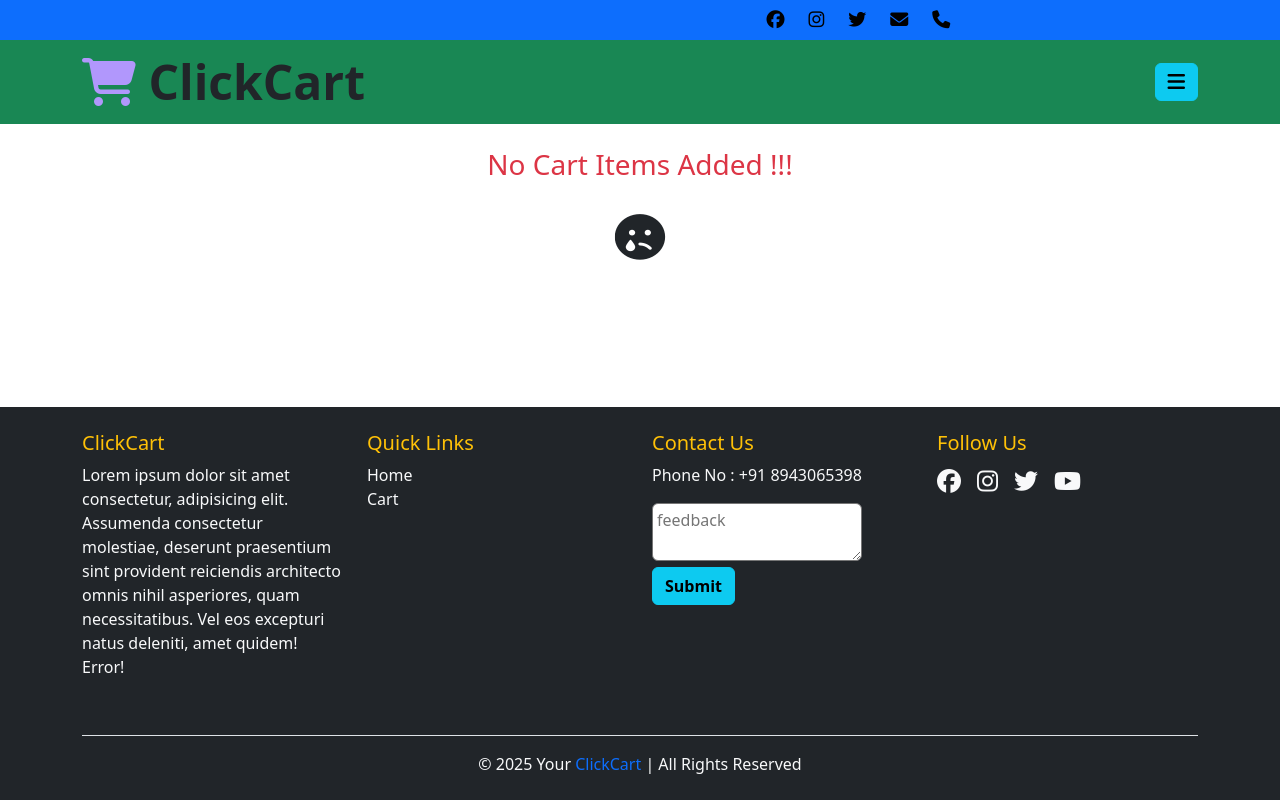
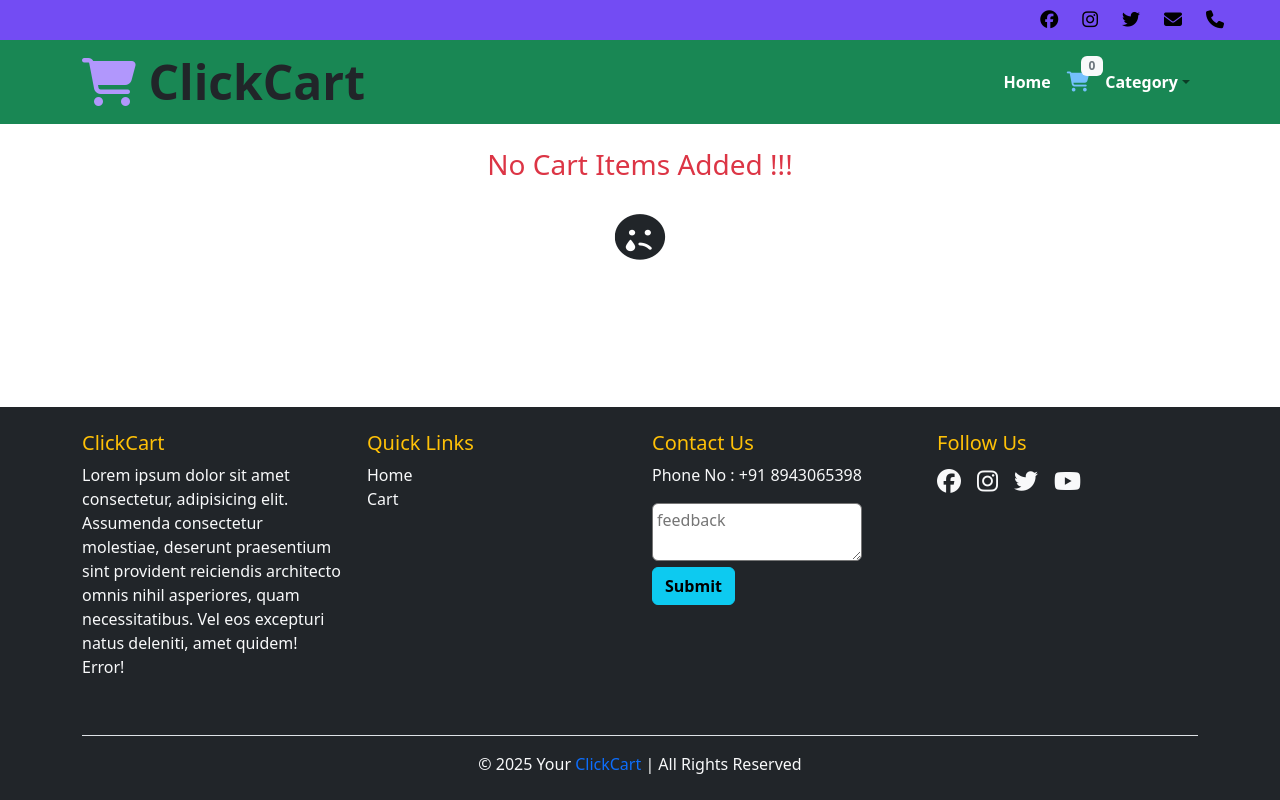
Before and after one commit to CodeCraft0001/e-commerce, a React (Vite) app: page /cart in a window 1280 px wide. Built offline with nearby package versions, Linux system fonts and the light colour scheme.

Commit message:
banner above Header, Proper addToCart, Proper Toggle Icon, Dynamic Product Details,etc

```diff
--- a/src/components/Header.css
+++ b/src/components/Header.css
@@ -5,9 +5,9 @@ background: linear-gradient(180deg, rgba(2,0,36,1) 0%, rgba(9,9,121,1) 50%, rgba
 
 .badge-top-right {
     position: absolute;
-    top: -11px;  /* Adjust the distance from the top */
-    right: -10px; /* Adjust the distance from the right */
+    top: -14px;  /* Adjust the distance from the top */
+    right: -14px; /* Adjust the distance from the right */
     font-size: 12px; /* Make it smaller */
-    padding: 3px 6px; /* Adjust padding */
-    border-radius: 75%; /* Make it round */
+    padding: 2px 4px; /* Adjust padding */
+    border-radius: 65%; /* Make it round */
   }
--- a/src/components/Header.jsx
+++ b/src/components/Header.jsx
@@ -1,4 +1,4 @@
-import React from 'react'
+import React, { use } from 'react'
 import Container from 'react-bootstrap/Container';
 import Nav from 'react-bootstrap/Nav';
 import Navbar from 'react-bootstrap/Navbar';
@@ -11,6 +11,7 @@ import './Header.css'
 import { useMediaQuery } from 'react-responsive';
 // import cartSlice from '../redux/slices/cartSlice'
 
+//Previous
 
 function Header() {
 
@@ -25,18 +26,37 @@ function Header() {
     setCartCount(cartlist.length)
   },[cartlist])
 
+  //1
+  useEffect(()=> {
+    const handleResize = () => {
+      isMobile
+    }
+
+    //2
+    window.addEventListener('resize', handleResize);
+    return () => window.removeEventListener('resize', handleResize); // Cleanup listener
+  }, []);
+
+
+
   console.log(cartCount);
 
-  const isMobile = useMediaQuery({maxWidth: 767})
+  const isMobile = useMediaQuery({maxWidth: 992})
+
+  const isSmallMobile = useMediaQuery({maxWidth : 768 })
 
 
   return (
     <div className='relative w-full'>
-      <div className='w-full bg-primary text-white d-flex justify-content-between fw-bold py-2 px-5 fixed top-0 z-50'
-      style={{ height: "40px" , display: "flex", alignItems: "center", overflow: "hidden" }}>
+      <div className='w-full  text-white d-flex fw-bold py-2 px-5 fixed top-0 z-50'
+      style={{ height: "40px" , display: "flex", alignItems: "center", overflow: "hidden", backgroundColor: isSmallMobile ? '#3081b0' : '#734cf3' }}>
         {/* 1 */}
-        <marquee className="d-inline-block" style={{ lineHeight: "normal", width: '75%' , whiteSpace: "nowrap", fontSize: isMobile ? "12px" : "18px" }}><span className=''>Holliday Offer Up to <span className='text-warning fa-fade pe-2'>50% OFF</span><i className="fa-solid fa-champagne-glasses" style={{color: "#611b6f",}} /></span></marquee>
-        <span className='w-50 d-flex gap-2' style={{marginLeft: 'auto'}}>
+        <marquee className="d-inline-block" style={{ lineHeight: "normal", width: '75%' , whiteSpace: "nowrap", fontSize: isMobile ? "12px" : "18px" }}>
+          <span>
+            Holliday Offer Up to <span className='text-warning fa-fade pe-2'>50% OFF</span><i className="fa-solid fa-champagne-glasses" style={{color: "#611b6f",}} />
+          </span>
+        </marquee>
+        <span className='d-flex gap-2' style={{marginLeft: 'auto'}}>
           {/* 2,3,4,5,6 */}
         <button className="fa-brands fa-facebook border-0 bg-transparent p-2"
          style={{fontSize : isMobile ? '12px' : '18px'}} />
@@ -60,22 +80,28 @@ function Header() {
             </Link>
           </Navbar.Brand>
 
+          {/* 3 Toggle Button Hide When in Desktop View */}
           {/* Toggle Button (Opens Sidebar) */}
-          <Button variant="info" className="ms-auto" onClick={() => setShow(true)}>
+          {isMobile&& (
+            <Button variant="info" className="ms-auto" onClick={() => setShow(true)}>
             <i className="fa-solid fa-bars fa-lg"></i>
           </Button>
+          )}
 
-          {/* Sidebar (Offcanvas) */}
-          <Offcanvas show={show} className='bg-secondary text-white ofCanva-custom' onHide={() => setShow(false)} placement="end">
+          {/* 4 In Desktop view Off Canvas disable(ignore) in Mobile Normal form */}
+          {isMobile ? (
+             /* Sidebar (Offcanvas) */
+
+            <Offcanvas show={show} className='bg-secondary text-white ofCanva-custom' onHide={() => setShow(false)} placement="end">
             <Offcanvas.Header closeButton closeVariant='white'>
               <Offcanvas.Title>Menu</Offcanvas.Title>
             </Offcanvas.Header>
             <Offcanvas.Body>
-              <Nav className="ms-auto flex-column">
-                <Nav.Link as={Link} to="/" className="nav-item fw-bold text-white">
+              <Nav className="ms-auto flex-column" >
+                <Nav.Link as={Link} onClick={()=>setShow(false)} to="/" className="nav-item fw-bold text-white">
                   Home
                 </Nav.Link>
-                <Nav.Link as={Link} to="/cart" className="nav-item fw-bold text-dark">
+                <Nav.Link  as={Link} onClick={()=>setShow(false)} to="/cart" className="nav-item fw-bold text-dark" >
                   <div className='position-relative d-inline-block text-white'>
                     Cart Items
                     <span className="badge bg-secondary text-light ms-2 badge-top-right">{cartCount}</span>
@@ -91,6 +117,31 @@ function Header() {
               </Nav>
             </Offcanvas.Body>
           </Offcanvas>
+
+          )
+        :
+        // Desktop View:
+        (
+          <Nav className="ms-auto d-flex align-items-center">
+              <Nav.Link as={Link} to="/" className="nav-item fw-bold text-white">
+                Home
+              </Nav.Link>
+              <Nav.Link as={Link} to="/cart" className="nav-item fw-bold text-dark">
+                <div className="position-relative d-inline-block text-white">
+                <i className="fa-solid fa-cart-shopping fa-lg" style={{color: "#74C0FC",}} /><span className="badge bg-light text-secondary ms-2 badge-top-right">{cartCount}</span>
+                </div>
+              </Nav.Link>
+              <NavDropdown title={<span className='text-white'>Category</span>} id="basic-nav-dropdown" className="nav-item fw-bold">
+                <NavDropdown.Item href="#action/3.1">Electronics</NavDropdown.Item>
+                <NavDropdown.Item href="#action/3.2">Fashion</NavDropdown.Item>
+                <NavDropdown.Item href="#action/3.3">Something</NavDropdown.Item>
+                <NavDropdown.Divider />
+                <NavDropdown.Item href="#action/3.4">Separated link</NavDropdown.Item>
+              </NavDropdown>
+            </Nav>
+        )
+        }
+
         </Container>
       </Navbar>
     </div>
--- a/src/pages/Home.jsx
+++ b/src/pages/Home.jsx
@@ -25,9 +25,27 @@ function Home() {
   //   setQties(0)
   // }
 
-  const handleIncreaseQty =(item)=>{
-    dispatch(addToCart({...item, quantity: qties[item.id] || 1}))
-    updateQty(item.id,1)
+  // //Previous handleIncreaseQty:
+  // const handleIncreaseQty =(item)=>{
+  //   dispatch(addToCart({...item, quantity: qties[item.id] || 1}))
+  //   updateQty(item.id,1)
+  // }
+// Changes are Started From here................................
+  //new handleIncreaseQty:
+  const handleIncreaseQty = (id) => {
+    setQties((prevQties)=>({
+      ...prevQties,
+      [id]: (prevQties[id] || 1) +1
+    }))
+  }
+
+  //Function for handling Adding to Cart
+  const handleAddToCart = (e,product)=> {
+    e.preventDefault() // Preventingg page default
+    const quantity = qties[product.id] || 1 //get the temporary quantity
+    dispatch(addToCart({...product, quantity}))
+//Reset temperory qty:
+    setQties((prevQtyies)=> ({ ...prevQtyies, [product.id]:1 }))
   }
 
   //Functon For Updating Qauntity
@@ -109,10 +127,10 @@ function Home() {
                             {/* <!-- Product actions--> */}
                             <div className="card-footer pt-0 border-top-0 bg-transparent text-center" style={{padding: isMobile ? '7px' : '13px', flexDirection: isMobile ? 'column' : 'row', marginInline: isMobile ? '2px' : '3px'}}>
 
-                                <Link   onClick={()=>dispatch(addToCart({...item, quantity: qties[item.id] || 1}))} className='bt'>
+                                <div    className='bt'>
                                   {/* <i className="fa-solid fa-cart-plus fa-2x" style={{color: "#63",}} /> */}
-                                  <button className='btn btn-warning rounded-pill fw-bold shadow outline-none'>Add To Cart</button>
-                                </Link>
+                                  <button onClick={(e)=>dispatch(handleAddToCart(e,item))} className='btn btn-warning rounded-pill fw-bold shadow outline-none'>Add To Cart</button>
+                                </div>
 
 
 <div className="d-flex flex-column align-items-center gap-1">
@@ -121,7 +139,7 @@ function Home() {
   <div className="d-flex align-items-center gap-2" style={{ flexWrap: 'nowrap' }}>
     <button
       className="btn btn-light btn-sm px-3"
-      onClick={() => handleIncreaseQty(item)}
+      onClick={() => handleIncreaseQty(item.id)}
       style={{ minWidth: isMobile ? '30px' : '40px' }}
     >
       +
--- a/src/pages/ProductDetails.jsx
+++ b/src/pages/ProductDetails.jsx
@@ -1,12 +1,20 @@
 import React,{useEffect, useState} from 'react'
-import { Link } from 'react-router'
+// import { Link } from 'react-router'
 import { useParams } from 'react-router'
+import { addToCart } from '../redux/slices/cartSlice'
 import { useSelector, useDispatch } from 'react-redux'
 // import { addToCart } from '../redux/slices/cartSlice'
 // import Spinner from 'react-bootstrap/Spinner';
 
 
 function ProductDetails() {
+
+  const [quantity, setQuantity] = useState(1)
+
+  const handleToCart = ()=>{
+    dispatch(addToCart({ ...pro, quantity }))
+    setQuantity(1)
+  }
 
   const [pro,setPro] = useState({})
   const dispatch  = useDispatch()
@@ -47,13 +55,32 @@ function ProductDetails() {
                         </div>
                         <p className="lead">{pro.description}</p>
                         <div className="d-flex justify-content-between">
-                            <input className="form-control text-center me-3" id="inputQuantity" type="num" value="1" style={{maxWidth: "3rem"}} />
-                            <button >
-                              <button className="btn  flex-shrink-0" type="button">
+                            {/* <input className="form-control text-center me-3" id="inputQuantity" type="num" value="1" style={{maxWidth: "3rem"}} /> */}
+
+                              <button onClick={()=>dispatch(handleToCart())}
+                              className="btn flex-shrink-0"
+                              type="button">
                                   <i className="bi-cart-fill me-1"></i>
                                   <i className="fa-solid fa-cart-plus fa-2x" style={{color: "#63E6BE",}} />
                               </button>
-                            </button>
+                            <div>
+                              <button
+                              className='btn btn-light text-success fw-bold'
+                              onClick={()=>setQuantity((prev)=>prev + 1)}
+                              >
+                                +
+                              </button>
+                              <input type="text"
+                              className='text-center w-25 border fw-bold text-primary'
+                              value={quantity}
+                              />
+                              <button
+                              className='btn btn-light text-danger fw-bold'
+                              onClick={()=>setQuantity((prev)=> Math.max(1, prev-1 ))}
+                              >
+                                -
+                              </button>
+                            </div>
                         </div>
                     </div>
                 </div>
--- a/src/redux/slices/cartSlice.js
+++ b/src/redux/slices/cartSlice.js
@@ -11,11 +11,11 @@ const cartSlice = createSlice({
             const existingProduct = state.cartlist.find(item => item.id === action.payload.id)
 
            if(existingProduct){
-            existingProduct.quantity +=1
-            // toast.success('Added ')
+            existingProduct.quantity += action.payload.quantity
+            // toast.success('QUantity Updated')
            }
            else{
-            state.cartlist.push({...action.payload,quantity:1})
+            state.cartlist.push({...action.payload, quantity:action.payload.quantity})
             toast.success('Added to cart')
              }
              console.log(state.cartlist,"cart");
@@ -52,7 +52,7 @@ const cartSlice = createSlice({
 
             if(existingProduct)
             {
-                existingProduct.quantity += action.payload
+                existingProduct.quantity = newQty //Update Quantity
                 toast.promise('Qty Increased')
             }
 
```
